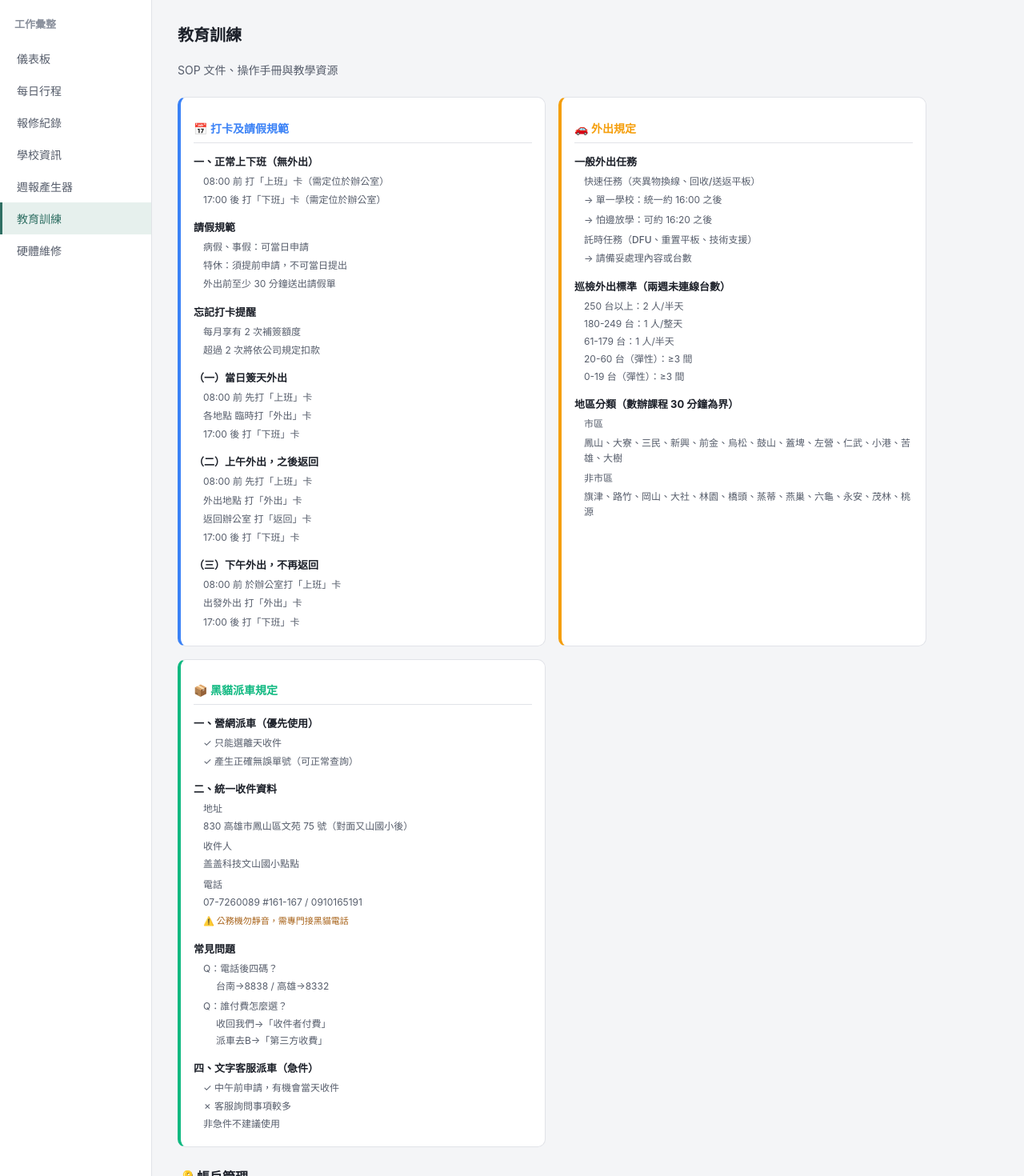
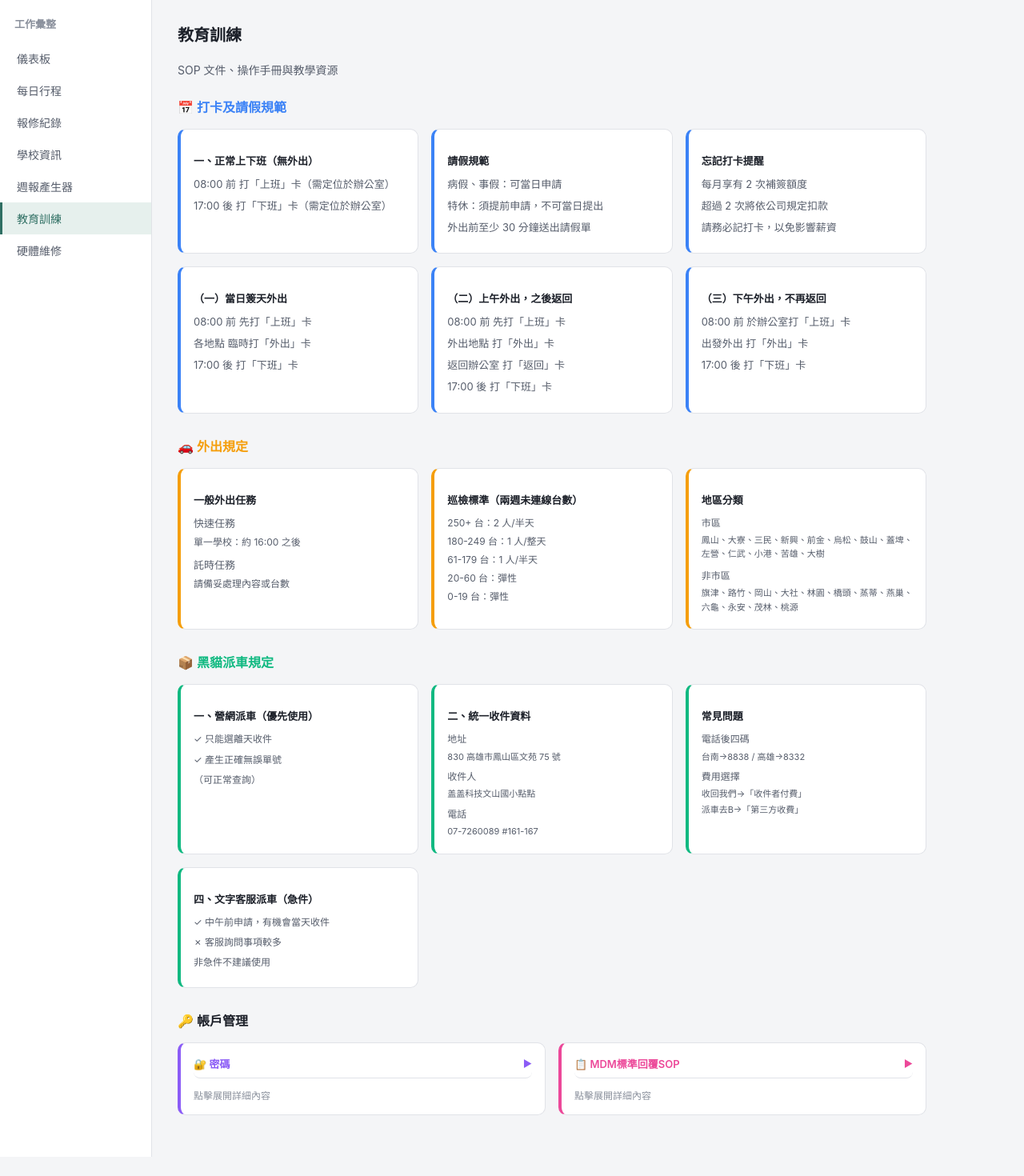
Before and after one commit to Iris1706/school-hub, a Next.js app: page /training in a window 1280 px wide. Shown: the top 1470 px of the page at 80% size. After the commit the page ends 1446 px from the top, so only its background shows below. Built offline with nearby package versions, Linux system fonts and the light colour scheme.

Commit message:
調整教育訓練頁面排版結構

```diff
--- a/app/training/page.js
+++ b/app/training/page.js
@@ -14,23 +14,13 @@ export default function TrainingPage() {
     }));
   };
 
-  const sectionCardStyle = (borderColor) => ({
+  const itemCardStyle = (borderColor) => ({
     background: 'var(--surface-1)',
     border: '1px solid var(--border)',
     borderLeft: `4px solid ${borderColor}`,
     borderRadius: 'var(--radius)',
     padding: '16px',
-    height: '100%',
   });
-
-  const subTitleStyle = {
-    fontSize: 14,
-    fontWeight: 600,
-    marginBottom: 12,
-    color: 'var(--text-primary)',
-    paddingBottom: 8,
-    borderBottom: '1px solid var(--border)',
-  };
 
   const contentStyle = {
     fontSize: 13,
@@ -45,157 +35,178 @@ export default function TrainingPage() {
         SOP 文件、操作手冊與教學資源
       </p>
 
-      {/* 三大區塊並排 */}
-      <div style={{ display: 'grid', gridTemplateColumns: 'repeat(auto-fit, minmax(320px, 1fr))', gap: 16, marginBottom: 24 }}>
-        {/* 打卡及請假規範 - 藍色 */}
-        <div style={sectionCardStyle('#3b82f6')}>
-          <h2 style={{ ...subTitleStyle, color: '#3b82f6' }}>📅 打卡及請假規範</h2>
-
-          <div style={{ marginBottom: 14 }}>
-            <strong style={{ color: 'var(--text-primary)', fontSize: 13 }}>一、正常上下班（無外出）</strong>
-            <div style={{ ...contentStyle, marginTop: 6, marginLeft: 12, fontSize: 12 }}>
-              <p style={{ margin: '4px 0' }}>08:00 前 打「上班」卡（需定位於辦公室）</p>
-              <p style={{ margin: '4px 0' }}>17:00 後 打「下班」卡（需定位於辦公室）</p>
+      {/* 打卡及請假規範區塊 */}
+      <div style={{ marginBottom: 28 }}>
+        <h2 style={{ fontSize: 16, fontWeight: 600, marginBottom: 16, color: '#3b82f6' }}>📅 打卡及請假規範</h2>
+        <div style={{ display: 'grid', gridTemplateColumns: 'repeat(auto-fit, minmax(300px, 1fr))', gap: 16 }}>
+          {/* 項目 1 */}
+          <div style={itemCardStyle('#3b82f6')}>
+            <h3 style={{ fontSize: 13, fontWeight: 600, marginBottom: 10, color: 'var(--text-primary)' }}>一、正常上下班（無外出）</h3>
+            <div style={contentStyle}>
+              <p style={{ margin: '6px 0' }}>08:00 前 打「上班」卡（需定位於辦公室）</p>
+              <p style={{ margin: '6px 0' }}>17:00 後 打「下班」卡（需定位於辦公室）</p>
             </div>
           </div>
 
-          <div style={{ marginBottom: 14 }}>
-            <strong style={{ color: 'var(--text-primary)', fontSize: 13 }}>請假規範</strong>
-            <div style={{ ...contentStyle, marginTop: 6, marginLeft: 12, fontSize: 12 }}>
-              <p style={{ margin: '4px 0' }}>病假、事假：可當日申請</p>
-              <p style={{ margin: '4px 0' }}>特休：須提前申請，不可當日提出</p>
-              <p style={{ margin: '4px 0' }}>外出前至少 30 分鐘送出請假單</p>
+          {/* 項目 2 */}
+          <div style={itemCardStyle('#3b82f6')}>
+            <h3 style={{ fontSize: 13, fontWeight: 600, marginBottom: 10, color: 'var(--text-primary)' }}>請假規範</h3>
+            <div style={contentStyle}>
+              <p style={{ margin: '6px 0' }}>病假、事假：可當日申請</p>
+              <p style={{ margin: '6px 0' }}>特休：須提前申請，不可當日提出</p>
+              <p style={{ margin: '6px 0' }}>外出前至少 30 分鐘送出請假單</p>
             </div>
           </div>
 
-          <div style={{ marginBottom: 14 }}>
-            <strong style={{ color: 'var(--text-primary)', fontSize: 13 }}>忘記打卡提醒</strong>
-            <div style={{ ...contentStyle, marginTop: 6, marginLeft: 12, fontSize: 12 }}>
-              <p style={{ margin: '4px 0' }}>每月享有 2 次補簽額度</p>
-              <p style={{ margin: '4px 0' }}>超過 2 次將依公司規定扣款</p>
+          {/* 項目 3 */}
+          <div style={itemCardStyle('#3b82f6')}>
+            <h3 style={{ fontSize: 13, fontWeight: 600, marginBottom: 10, color: 'var(--text-primary)' }}>忘記打卡提醒</h3>
+            <div style={contentStyle}>
+              <p style={{ margin: '6px 0' }}>每月享有 2 次補簽額度</p>
+              <p style={{ margin: '6px 0' }}>超過 2 次將依公司規定扣款</p>
+              <p style={{ margin: '6px 0' }}>請務必記打卡，以免影響薪資</p>
             </div>
           </div>
 
-          <div style={{ marginBottom: 14 }}>
-            <strong style={{ color: 'var(--text-primary)', fontSize: 13 }}>（一）當日簽天外出</strong>
-            <div style={{ ...contentStyle, marginTop: 6, marginLeft: 12, fontSize: 12 }}>
-              <p style={{ margin: '4px 0' }}>08:00 前 先打「上班」卡</p>
-              <p style={{ margin: '4px 0' }}>各地點 臨時打「外出」卡</p>
-              <p style={{ margin: '4px 0' }}>17:00 後 打「下班」卡</p>
+          {/* 項目 4 */}
+          <div style={itemCardStyle('#3b82f6')}>
+            <h3 style={{ fontSize: 13, fontWeight: 600, marginBottom: 10, color: 'var(--text-primary)' }}>（一）當日簽天外出</h3>
+            <div style={contentStyle}>
+              <p style={{ margin: '6px 0' }}>08:00 前 先打「上班」卡</p>
+              <p style={{ margin: '6px 0' }}>各地點 臨時打「外出」卡</p>
+              <p style={{ margin: '6px 0' }}>17:00 後 打「下班」卡</p>
             </div>
           </div>
 
-          <div style={{ marginBottom: 14 }}>
-            <strong style={{ color: 'var(--text-primary)', fontSize: 13 }}>（二）上午外出，之後返回</strong>
-            <div style={{ ...contentStyle, marginTop: 6, marginLeft: 12, fontSize: 12 }}>
-              <p style={{ margin: '4px 0' }}>08:00 前 先打「上班」卡</p>
-              <p style={{ margin: '4px 0' }}>外出地點 打「外出」卡</p>
-              <p style={{ margin: '4px 0' }}>返回辦公室 打「返回」卡</p>
-              <p style={{ margin: '4px 0' }}>17:00 後 打「下班」卡</p>
+          {/* 項目 5 */}
+          <div style={itemCardStyle('#3b82f6')}>
+            <h3 style={{ fontSize: 13, fontWeight: 600, marginBottom: 10, color: 'var(--text-primary)' }}>（二）上午外出，之後返回</h3>
+            <div style={contentStyle}>
+              <p style={{ margin: '6px 0' }}>08:00 前 先打「上班」卡</p>
+              <p style={{ margin: '6px 0' }}>外出地點 打「外出」卡</p>
+              <p style={{ margin: '6px 0' }}>返回辦公室 打「返回」卡</p>
+              <p style={{ margin: '6px 0' }}>17:00 後 打「下班」卡</p>
             </div>
           </div>
 
-          <div>
-            <strong style={{ color: 'var(--text-primary)', fontSize: 13 }}>（三）下午外出，不再返回</strong>
-            <div style={{ ...contentStyle, marginTop: 6, marginLeft: 12, fontSize: 12 }}>
-              <p style={{ margin: '4px 0' }}>08:00 前 於辦公室打「上班」卡</p>
-              <p style={{ margin: '4px 0' }}>出發外出 打「外出」卡</p>
-              <p style={{ margin: '4px 0' }}>17:00 後 打「下班」卡</p>
-            </div>
-          </div>
-        </div>
-
-        {/* 外出規定 - 橙色 */}
-        <div style={sectionCardStyle('#f59e0b')}>
-          <h2 style={{ ...subTitleStyle, color: '#f59e0b' }}>🚗 外出規定</h2>
-
-          <div style={{ marginBottom: 14 }}>
-            <strong style={{ color: 'var(--text-primary)', fontSize: 13 }}>一般外出任務</strong>
-            <div style={{ ...contentStyle, marginTop: 6, marginLeft: 12, fontSize: 12 }}>
-              <p style={{ margin: '4px 0', fontWeight: 500 }}>快速任務（夾異物換線、回收/送返平板）</p>
-              <p style={{ margin: '2px 0 6px 0' }}>→ 單一學校：統一約 16:00 之後</p>
-              <p style={{ margin: '2px 0 6px 0' }}>→ 怕邊放學：可約 16:20 之後</p>
-              <p style={{ margin: '4px 0', fontWeight: 500 }}>託時任務（DFU、重置平板、技術支援）</p>
-              <p style={{ margin: '2px 0' }}>→ 請備妥處理內容或台數</p>
-            </div>
-          </div>
-
-          <div style={{ marginBottom: 14 }}>
-            <strong style={{ color: 'var(--text-primary)', fontSize: 13 }}>巡檢外出標準（兩週未連線台數）</strong>
-            <div style={{ ...contentStyle, marginTop: 6, marginLeft: 12, fontSize: 12 }}>
-              <p style={{ margin: '3px 0' }}>250 台以上：2 人/半天</p>
-              <p style={{ margin: '3px 0' }}>180-249 台：1 人/整天</p>
-              <p style={{ margin: '3px 0' }}>61-179 台：1 人/半天</p>
-              <p style={{ margin: '3px 0' }}>20-60 台（彈性）：≥3 間</p>
-              <p style={{ margin: '3px 0' }}>0-19 台（彈性）：≥3 間</p>
-            </div>
-          </div>
-
-          <div>
-            <strong style={{ color: 'var(--text-primary)', fontSize: 13 }}>地區分類（數辦課程 30 分鐘為界）</strong>
-            <div style={{ ...contentStyle, marginTop: 6, marginLeft: 12, fontSize: 12 }}>
-              <p style={{ margin: '4px 0', fontWeight: 500 }}>市區</p>
-              <p style={{ margin: '2px 0 6px 0' }}>鳳山、大寮、三民、新興、前金、烏松、鼓山、蓋埤、左營、仁武、小港、苦雄、大樹</p>
-              <p style={{ margin: '4px 0', fontWeight: 500 }}>非市區</p>
-              <p style={{ margin: '2px 0' }}>旗津、路竹、岡山、大社、林園、橋頭、蒸蒂、燕巢、六龜、永安、茂林、桃源</p>
-            </div>
-          </div>
-        </div>
-
-        {/* 黑貓派車規定 - 綠色 */}
-        <div style={sectionCardStyle('#10b981')}>
-          <h2 style={{ ...subTitleStyle, color: '#10b981' }}>📦 黑貓派車規定</h2>
-
-          <div style={{ marginBottom: 14 }}>
-            <strong style={{ color: 'var(--text-primary)', fontSize: 13 }}>一、營網派車（優先使用）</strong>
-            <div style={{ ...contentStyle, marginTop: 6, marginLeft: 12, fontSize: 12 }}>
-              <p style={{ margin: '3px 0' }}>✓ 只能選離天收件</p>
-              <p style={{ margin: '3px 0' }}>✓ 產生正確無誤單號（可正常查詢）</p>
-            </div>
-          </div>
-
-          <div style={{ marginBottom: 14 }}>
-            <strong style={{ color: 'var(--text-primary)', fontSize: 13 }}>二、統一收件資料</strong>
-            <div style={{ ...contentStyle, marginTop: 6, marginLeft: 12, fontSize: 12 }}>
-              <p style={{ margin: '3px 0', fontWeight: 500 }}>地址</p>
-              <p style={{ margin: '2px 0 6px 0' }}>830 高雄市鳳山區文苑 75 號（對面又山國小後）</p>
-              <p style={{ margin: '3px 0', fontWeight: 500 }}>收件人</p>
-              <p style={{ margin: '2px 0 6px 0' }}>盖盖科技文山國小點點</p>
-              <p style={{ margin: '3px 0', fontWeight: 500 }}>電話</p>
-              <p style={{ margin: '2px 0 6px 0' }}>07-7260089 #161-167 / 0910165191</p>
-              <p style={{ margin: '3px 0', color: '#a8631a', fontSize: 11 }}>⚠️ 公務機勿靜音，需專門接黑貓電話</p>
-            </div>
-          </div>
-
-          <div style={{ marginBottom: 14 }}>
-            <strong style={{ color: 'var(--text-primary)', fontSize: 13 }}>常見問題</strong>
-            <div style={{ ...contentStyle, marginTop: 6, marginLeft: 12, fontSize: 12 }}>
-              <p style={{ margin: '3px 0' }}>Q：電話後四碼？</p>
-              <p style={{ margin: '2px 0 6px 0', marginLeft: 16 }}>台南→8838 / 高雄→8332</p>
-              <p style={{ margin: '3px 0' }}>Q：誰付費怎麼選？</p>
-              <p style={{ margin: '2px 0', marginLeft: 16 }}>收回我們→「收件者付費」</p>
-              <p style={{ margin: '2px 0', marginLeft: 16 }}>派車去B→「第三方收費」</p>
-            </div>
-          </div>
-
-          <div>
-            <strong style={{ color: 'var(--text-primary)', fontSize: 13 }}>四、文字客服派車（急件）</strong>
-            <div style={{ ...contentStyle, marginTop: 6, marginLeft: 12, fontSize: 12 }}>
-              <p style={{ margin: '3px 0' }}>✓ 中午前申請，有機會當天收件</p>
-              <p style={{ margin: '3px 0' }}>✗ 客服詢問事項較多</p>
-              <p style={{ margin: '3px 0' }}>非急件不建議使用</p>
+          {/* 項目 6 */}
+          <div style={itemCardStyle('#3b82f6')}>
+            <h3 style={{ fontSize: 13, fontWeight: 600, marginBottom: 10, color: 'var(--text-primary)' }}>（三）下午外出，不再返回</h3>
+            <div style={contentStyle}>
+              <p style={{ margin: '6px 0' }}>08:00 前 於辦公室打「上班」卡</p>
+              <p style={{ margin: '6px 0' }}>出發外出 打「外出」卡</p>
+              <p style={{ margin: '6px 0' }}>17:00 後 打「下班」卡</p>
             </div>
           </div>
         </div>
       </div>
 
-      {/* 帳戶管理 - 可折疊 */}
+      {/* 外出規定區塊 */}
+      <div style={{ marginBottom: 28 }}>
+        <h2 style={{ fontSize: 16, fontWeight: 600, marginBottom: 16, color: '#f59e0b' }}>🚗 外出規定</h2>
+        <div style={{ display: 'grid', gridTemplateColumns: 'repeat(auto-fit, minmax(300px, 1fr))', gap: 16 }}>
+          {/* 項目 1 */}
+          <div style={itemCardStyle('#f59e0b')}>
+            <h3 style={{ fontSize: 13, fontWeight: 600, marginBottom: 10, color: 'var(--text-primary)' }}>一般外出任務</h3>
+            <div style={contentStyle}>
+              <p style={{ margin: '4px 0', fontWeight: 500 }}>快速任務</p>
+              <p style={{ margin: '2px 0 8px 0', fontSize: 12 }}>單一學校：約 16:00 之後</p>
+              <p style={{ margin: '4px 0', fontWeight: 500 }}>託時任務</p>
+              <p style={{ margin: '2px 0', fontSize: 12 }}>請備妥處理內容或台數</p>
+            </div>
+          </div>
+
+          {/* 項目 2 */}
+          <div style={itemCardStyle('#f59e0b')}>
+            <h3 style={{ fontSize: 13, fontWeight: 600, marginBottom: 10, color: 'var(--text-primary)' }}>巡檢標準（兩週未連線台數）</h3>
+            <div style={contentStyle}>
+              <p style={{ margin: '4px 0', fontSize: 12 }}>250+ 台：2 人/半天</p>
+              <p style={{ margin: '4px 0', fontSize: 12 }}>180-249 台：1 人/整天</p>
+              <p style={{ margin: '4px 0', fontSize: 12 }}>61-179 台：1 人/半天</p>
+              <p style={{ margin: '4px 0', fontSize: 12 }}>20-60 台：彈性</p>
+              <p style={{ margin: '4px 0', fontSize: 12 }}>0-19 台：彈性</p>
+            </div>
+          </div>
+
+          {/* 項目 3 */}
+          <div style={itemCardStyle('#f59e0b')}>
+            <h3 style={{ fontSize: 13, fontWeight: 600, marginBottom: 10, color: 'var(--text-primary)' }}>地區分類</h3>
+            <div style={contentStyle}>
+              <p style={{ margin: '4px 0', fontWeight: 500, fontSize: 12 }}>市區</p>
+              <p style={{ margin: '2px 0 8px 0', fontSize: 11 }}>鳳山、大寮、三民、新興、前金、烏松、鼓山、蓋埤、左營、仁武、小港、苦雄、大樹</p>
+              <p style={{ margin: '4px 0', fontWeight: 500, fontSize: 12 }}>非市區</p>
+              <p style={{ margin: '2px 0', fontSize: 11 }}>旗津、路竹、岡山、大社、林園、橋頭、蒸蒂、燕巢、六龜、永安、茂林、桃源</p>
+            </div>
+          </div>
+        </div>
+      </div>
+
+      {/* 黑貓派車規定區塊 */}
+      <div style={{ marginBottom: 28 }}>
+        <h2 style={{ fontSize: 16, fontWeight: 600, marginBottom: 16, color: '#10b981' }}>📦 黑貓派車規定</h2>
+        <div style={{ display: 'grid', gridTemplateColumns: 'repeat(auto-fit, minmax(300px, 1fr))', gap: 16 }}>
+          {/* 項目 1 */}
+          <div style={itemCardStyle('#10b981')}>
+            <h3 style={{ fontSize: 13, fontWeight: 600, marginBottom: 10, color: 'var(--text-primary)' }}>一、營網派車（優先使用）</h3>
+            <div style={contentStyle}>
+              <p style={{ margin: '6px 0', fontSize: 12 }}>✓ 只能選離天收件</p>
+              <p style={{ margin: '6px 0', fontSize: 12 }}>✓ 產生正確無誤單號</p>
+              <p style={{ margin: '6px 0', fontSize: 12 }}>（可正常查詢）</p>
+            </div>
+          </div>
+
+          {/* 項目 2 */}
+          <div style={itemCardStyle('#10b981')}>
+            <h3 style={{ fontSize: 13, fontWeight: 600, marginBottom: 10, color: 'var(--text-primary)' }}>二、統一收件資料</h3>
+            <div style={contentStyle}>
+              <p style={{ margin: '4px 0', fontWeight: 500, fontSize: 12 }}>地址</p>
+              <p style={{ margin: '2px 0 6px 0', fontSize: 11 }}>830 高雄市鳳山區文苑 75 號</p>
+              <p style={{ margin: '4px 0', fontWeight: 500, fontSize: 12 }}>收件人</p>
+              <p style={{ margin: '2px 0 6px 0', fontSize: 11 }}>盖盖科技文山國小點點</p>
+              <p style={{ margin: '4px 0', fontWeight: 500, fontSize: 12 }}>電話</p>
+              <p style={{ margin: '2px 0', fontSize: 11 }}>07-7260089 #161-167</p>
+            </div>
+          </div>
+
+          {/* 項目 3 */}
+          <div style={itemCardStyle('#10b981')}>
+            <h3 style={{ fontSize: 13, fontWeight: 600, marginBottom: 10, color: 'var(--text-primary)' }}>常見問題</h3>
+            <div style={contentStyle}>
+              <p style={{ margin: '4px 0', fontWeight: 500, fontSize: 12 }}>電話後四碼</p>
+              <p style={{ margin: '2px 0 6px 0', fontSize: 11 }}>台南→8838 / 高雄→8332</p>
+              <p style={{ margin: '4px 0', fontWeight: 500, fontSize: 12 }}>費用選擇</p>
+              <p style={{ margin: '2px 0', fontSize: 11 }}>收回我們→「收件者付費」</p>
+              <p style={{ margin: '2px 0', fontSize: 11 }}>派車去B→「第三方收費」</p>
+            </div>
+          </div>
+
+          {/* 項目 4 */}
+          <div style={itemCardStyle('#10b981')}>
+            <h3 style={{ fontSize: 13, fontWeight: 600, marginBottom: 10, color: 'var(--text-primary)' }}>四、文字客服派車（急件）</h3>
+            <div style={contentStyle}>
+              <p style={{ margin: '6px 0', fontSize: 12 }}>✓ 中午前申請，有機會當天收件</p>
+              <p style={{ margin: '6px 0', fontSize: 12 }}>✗ 客服詢問事項較多</p>
+              <p style={{ margin: '6px 0', fontSize: 12 }}>非急件不建議使用</p>
+            </div>
+          </div>
+        </div>
+      </div>
+
+      {/* 帳戶管理區塊 */}
       <div style={{ marginBottom: 24 }}>
         <h2 style={{ fontSize: 16, fontWeight: 600, marginBottom: 16, color: 'var(--text-primary)' }}>🔑 帳戶管理</h2>
 
         <div style={{ display: 'grid', gridTemplateColumns: 'repeat(auto-fit, minmax(300px, 1fr))', gap: 16 }}>
           {/* 密碼 - 可折疊 */}
-          <div style={sectionCardStyle('#8b5cf6')}>
+          <div
+            style={{
+              background: 'var(--surface-1)',
+              border: '1px solid var(--border)',
+              borderLeft: '4px solid #8b5cf6',
+              borderRadius: 'var(--radius)',
+              padding: '16px',
+            }}
+          >
             <button
               onClick={() => toggleSection('password')}
               style={{
@@ -220,17 +231,25 @@ export default function TrainingPage() {
               <span style={{ fontSize: 12 }}>{expandedSections.password ? '▼' : '▶'}</span>
             </button>
             {expandedSections.password && (
-              <div style={{ ...contentStyle, fontSize: 12 }}>
+              <div style={{ fontSize: 12, color: 'var(--text-secondary)' }}>
                 <p style={{ margin: '4px 0', color: 'var(--warning)', fontWeight: 500 }}>內容待補充...</p>
               </div>
             )}
             {!expandedSections.password && (
-              <p style={{ ...contentStyle, fontSize: 12, margin: 0, color: 'var(--text-muted)' }}>點擊展開詳細內容</p>
+              <p style={{ fontSize: 12, margin: 0, color: 'var(--text-muted)' }}>點擊展開詳細內容</p>
             )}
           </div>
 
           {/* MDM標準回覆SOP - 可折疊 */}
-          <div style={sectionCardStyle('#ec4899')}>
+          <div
+            style={{
+              background: 'var(--surface-1)',
+              border: '1px solid var(--border)',
+              borderLeft: '4px solid #ec4899',
+              borderRadius: 'var(--radius)',
+              padding: '16px',
+            }}
+          >
             <button
               onClick={() => toggleSection('mdm')}
               style={{
@@ -255,12 +274,12 @@ export default function TrainingPage() {
               <span style={{ fontSize: 12 }}>{expandedSections.mdm ? '▼' : '▶'}</span>
             </button>
             {expandedSections.mdm && (
-              <div style={{ ...contentStyle, fontSize: 12 }}>
+              <div style={{ fontSize: 12, color: 'var(--text-secondary)' }}>
                 <p style={{ margin: '4px 0', color: 'var(--warning)', fontWeight: 500 }}>v1.0 - 內容待補充...</p>
               </div>
             )}
             {!expandedSections.mdm && (
-              <p style={{ ...contentStyle, fontSize: 12, margin: 0, color: 'var(--text-muted)' }}>點擊展開詳細內容</p>
+              <p style={{ fontSize: 12, margin: 0, color: 'var(--text-muted)' }}>點擊展開詳細內容</p>
             )}
           </div>
         </div>
```
